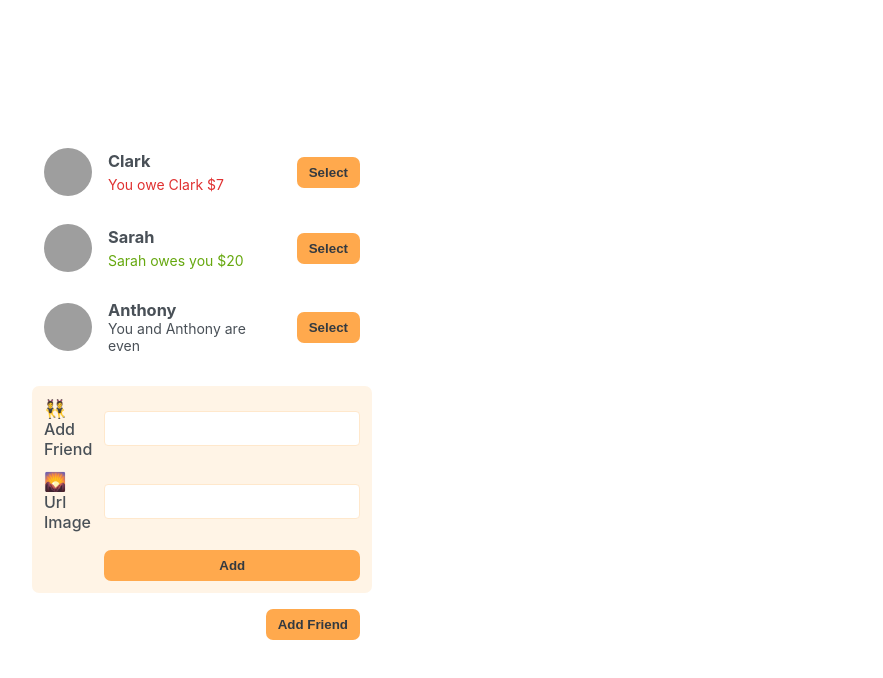
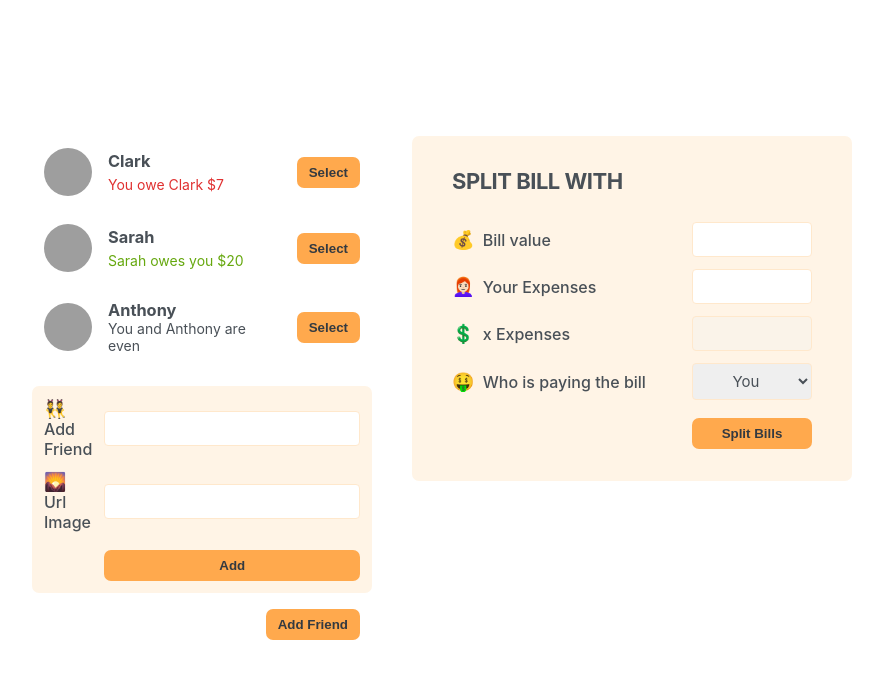
Before and after one commit to uiuciks/eatnsplit, a React (Vite) app: page / in a window 1280 px wide. Shown: the top 678 px of the page, without its empty margins (198-1081 px from the left). Built offline with nearby package versions, Linux system fonts and the light colour scheme; grey boxes are pictures that could not be loaded.

Commit message:
Adding FormSplitBill Component, end of static component

```diff
--- a/src/App.jsx
+++ b/src/App.jsx
@@ -28,6 +28,7 @@
         <FormAddFriend />
         <Button>Add Friend</Button>
       </div>
+      <FormSplitBill />
     </div>
   );
 }
@@ -84,5 +85,25 @@
 }
 
 function FormSplitBill() {
-  return <form className="form-split-bill"></form>;
+  return (
+    <form className="form-split-bill">
+      <h2>Split Bill With</h2>
+      <label>💰 Bill value</label>
+      <input type="text"></input>
+
+      <label>👩🏻‍🦰 Your Expenses</label>
+      <input type="text"></input>
+
+      <label>💲 x Expenses</label>
+      <input type="text" disabled></input>
+
+      <label>🤑 Who is paying the bill</label>
+      <select>
+        <option value="user">You</option>
+        <option value="friend">X</option>
+      </select>
+
+      <Button>Split Bills</Button>
+    </form>
+  );
 }
```
